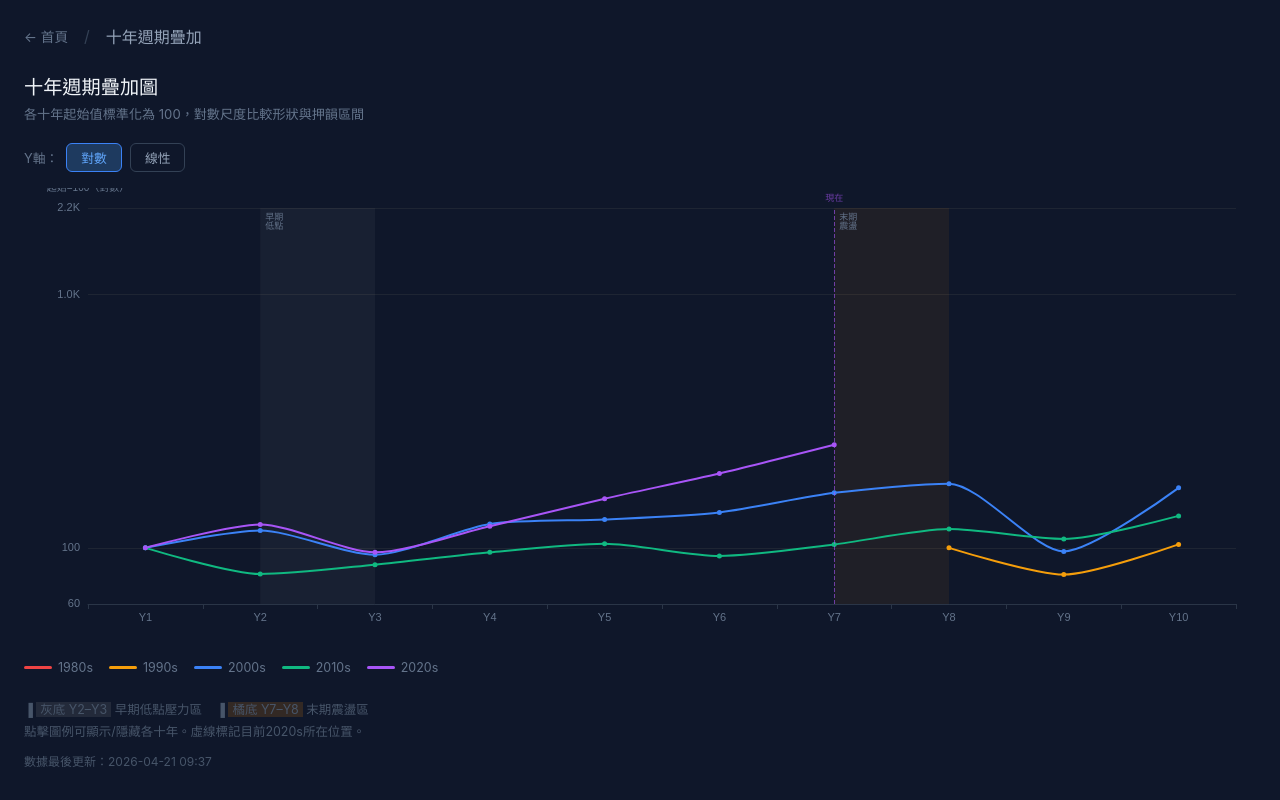
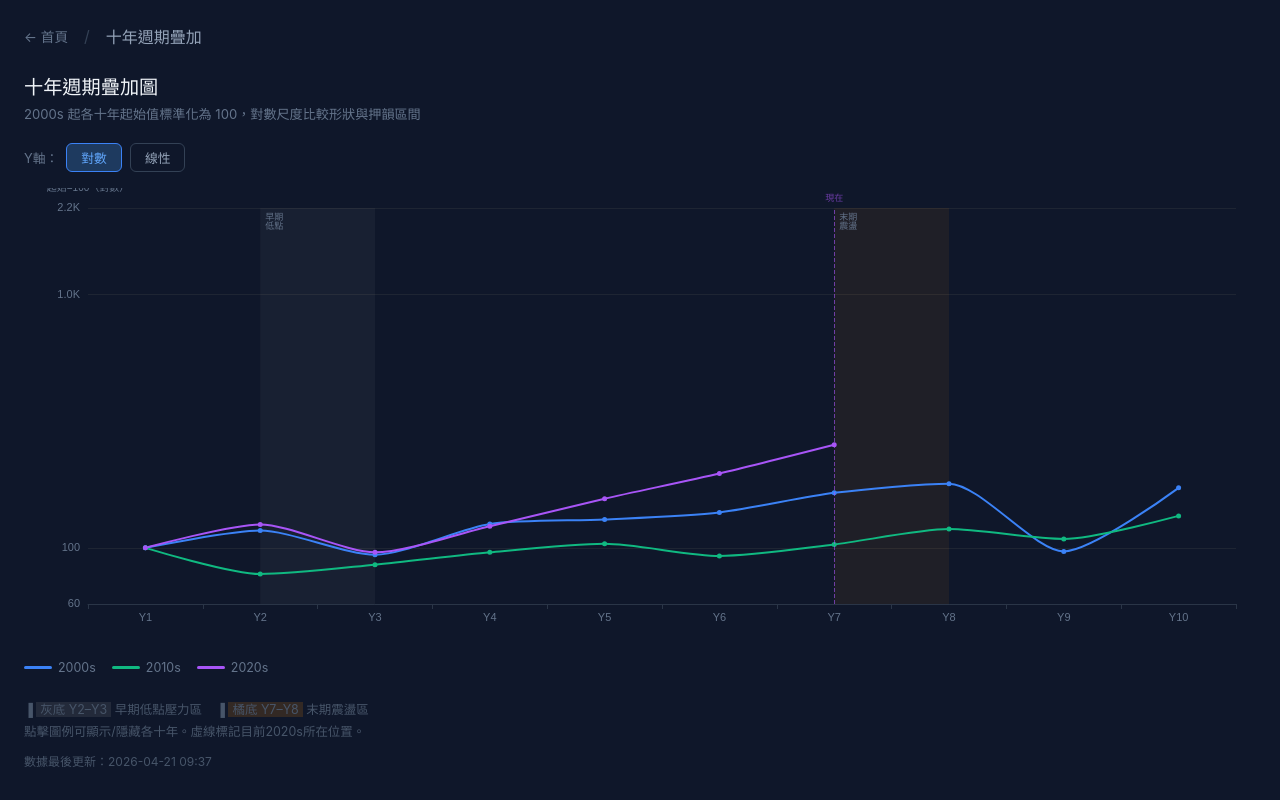
Before and after one commit to taiichiu/trading, a plain HTML site: page pages/decade.html in a window 1280 px wide. Drawn offline with nearby package versions, Linux system fonts and the light colour scheme.

Commit message:
Start decade overlay from 2000s (#3)
Drop 1980s (no Yahoo data) and 1990s (only 1997–1999 partial) so the
chart and legend only show decades with complete data.

https://claude.ai/code/session_01RBM8xkUxYjhiDdGUf44Yt5

Co-authored-by: Claude <noreply@anthropic.com>

```diff
--- a/pages/decade.html
+++ b/pages/decade.html
@@ -39,7 +39,7 @@
 </nav>
 
 <h2>十年週期疊加圖</h2>
-<p class="sub">各十年起始值標準化為 100，對數尺度比較形狀與押韻區間</p>
+<p class="sub">2000s 起各十年起始值標準化為 100，對數尺度比較形狀與押韻區間</p>
 
 <div class="controls">
   <label>Y軸：</label>
@@ -62,8 +62,6 @@
 
 <script>
 const DECADES = [
-  { name: '1980s', start: 1980, color: '#ef4444' },
-  { name: '1990s', start: 1990, color: '#f59e0b' },
   { name: '2000s', start: 2000, color: '#3b82f6' },
   { name: '2010s', start: 2010, color: '#10b981' },
   { name: '2020s', start: 2020, color: '#a855f7' },
```
Also changed, not shown: index.html (+1 -1 lines), 1 other file.
